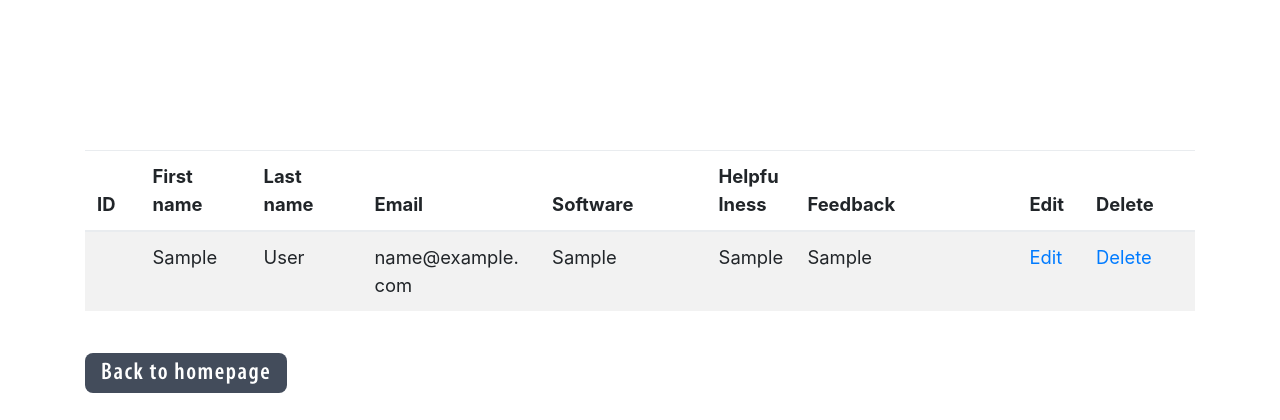
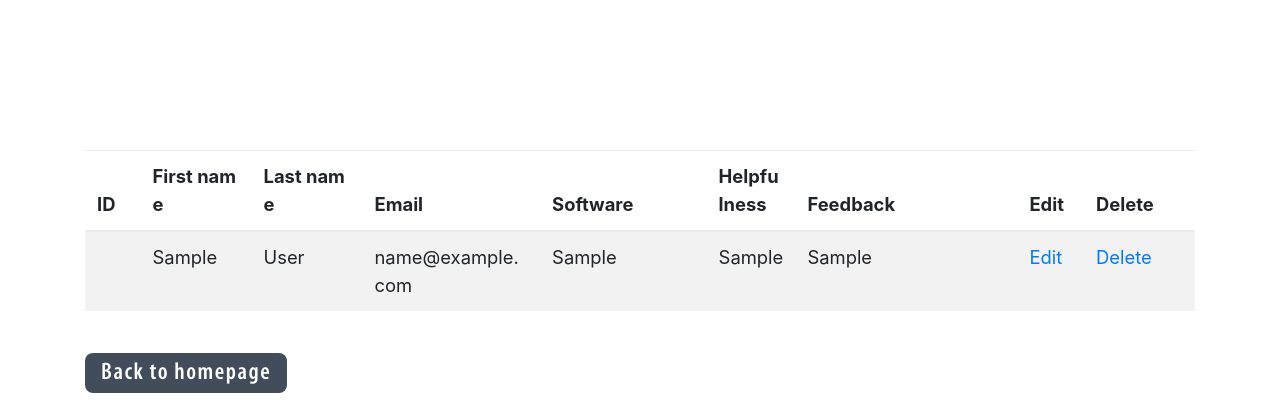
Before and after one commit to BrotherZerg/Bangkok-lab9, a PHP site: page /admin.php in a window 1280 px wide. Shown: the part 574-994 px from the top of the page. Run offline with PHP 8.4, Linux system fonts and the light colour scheme; tables that the repository leaves empty or names only in its code hold one stand-in row (values such as "Sample post"); data that the repository does not hold is empty.

Commit message:
error fix

```diff
--- a/css/override.css
+++ b/css/override.css
@@ -81,7 +81,7 @@ p {
 
 .table{
   display: block;
-  word-break: break-word;
+  word-break: break-all;
 }
 .hide {
   display: none !important;
```
